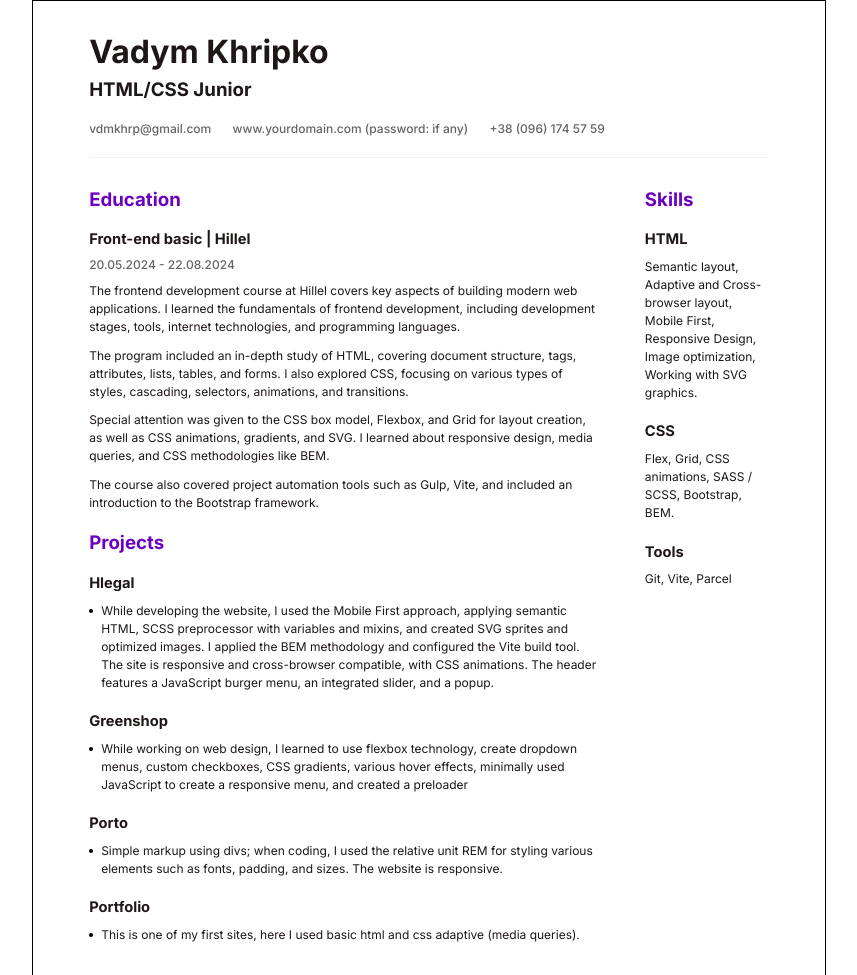
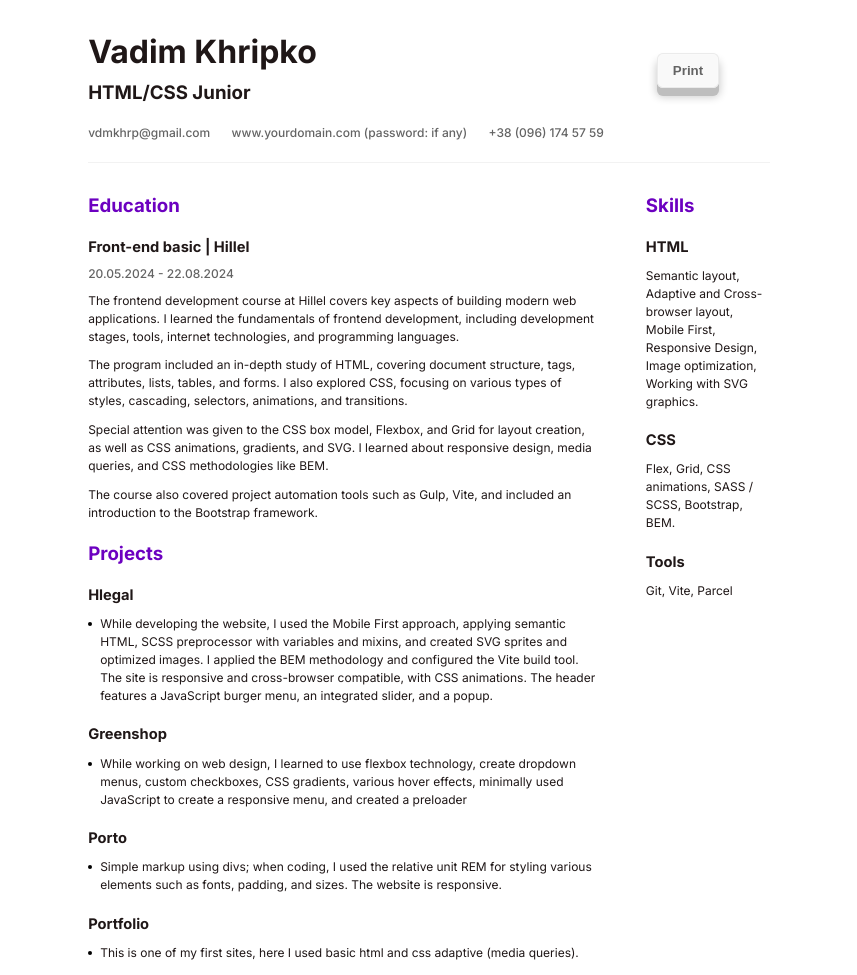
Before and after one commit to vdmkhrp/resume, a website built with Vite: page cv.html in a window 1280 px wide. Shown: the top 975 px of the page, without its empty margins (211-1068 px from the left). Built offline with nearby package versions, Linux system fonts and the light colour scheme.

Commit message:
added print btn

```diff
--- a/cv.html
+++ b/cv.html
@@ -9,13 +9,13 @@
       rel="stylesheet"
     />
     <link rel="stylesheet" href="./src/styles-page.scss" />
-    <title>CV</title>
+    <title>Vadym_Khripko_resume</title>
   </head>
   <body>
     <div class="page-wrapper">
       <section class="page">
         <header class="page__header">
-          <h1 class="page__title">Vadym Khripko</h1>
+          <h1 class="page__title">Vadim Khripko</h1>
           <h2 class="page__subtitle">HTML/CSS Junior</h2>
           <nav class="page__nav">
             <a href="mailto:vdmkhrp@gmail.com" class="page__link"
@@ -122,6 +122,8 @@
           </aside>
         </div>
       </section>
+      <button type="button" class="print-btn">Print</button>
     </div>
+    <script src="./src/js/script-page.js"></script>
   </body>
 </html>
--- /dev/null
+++ b/src/js/script-page.js
@@ -0,0 +1,3 @@
+document.querySelector('.print-btn').addEventListener('click', () => {
+  window.print();
+});
--- a/src/styles-page.scss
+++ b/src/styles-page.scss
@@ -5,14 +5,14 @@
 body {
   font-family: $page-font;
   color: $dark--200;
-  line-height: 1.1;
+  line-height: 1.2;
 }
 
 .page-wrapper {
+  position: relative;
   width: 210mm;
   height: 297mm;
   margin-inline: auto;
-  border: 1px solid #000;
 }
 
 .page {
@@ -127,3 +127,34 @@ body {
     line-height: 1.5;
   }
 }
+
+.print-btn {
+  position: absolute;
+  top: 40pt;
+  right: 80pt;
+  padding: 10px 16px;
+  border: none;
+  border-radius: 6px;
+  font-weight: 600;
+  cursor: pointer;
+  color: $gray;
+  box-shadow: 0 0 0 1px #ebebeb inset,
+              0 0 0 2px rgba(255, 255, 255, 0.1) inset,
+              0 8px 0 0 #bebebe, 0 8px 8px 1px rgba($dark--900, 0.2);
+  background-color: #f9f9f9;
+  transition-property: box-shadow, background-color, transform;
+  transition-duration: 40ms;
+  transition-timing-function: linear;
+
+  &:active {
+    box-shadow: 0 0 0 1px #ebebeb inset,
+                0 0 0 1px rgba(255, 255, 255, 0.15) inset,
+                0 1px 3px 1px rgba($dark--900, 0.1);
+    background-color: #f9f9f9;
+    transform: translateY(6px);
+  }
+
+  @media print {
+    display: none;
+  }
+}
```
Also changed, not shown: index.html (+1 -1 lines).
